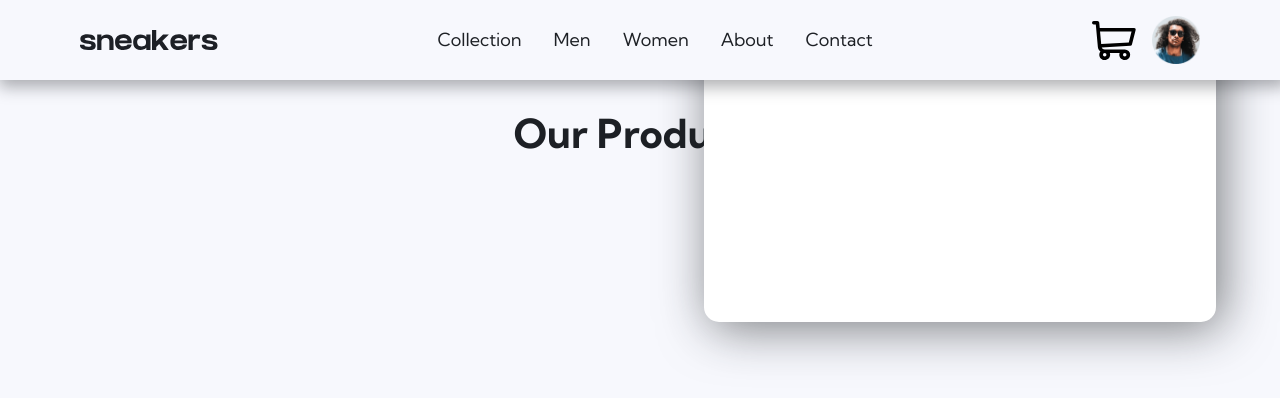
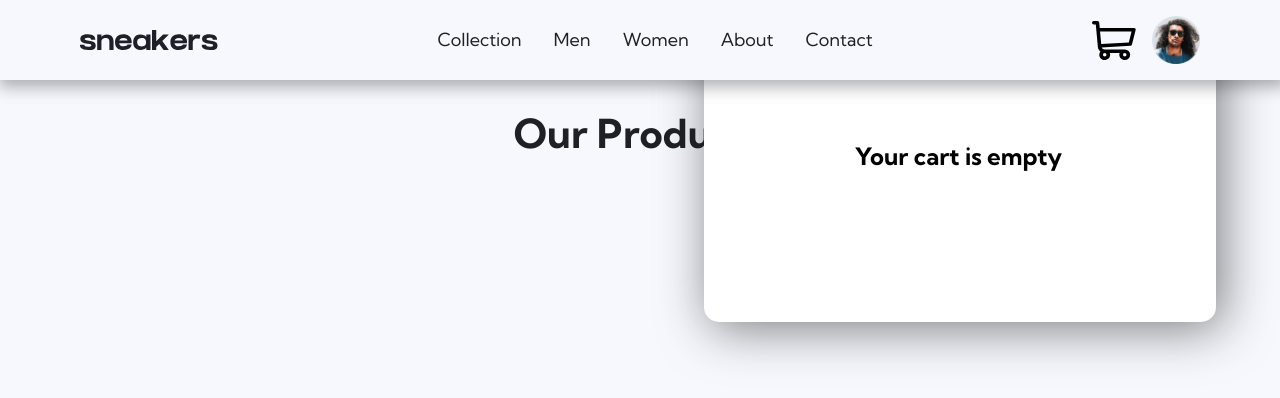
Before and after one commit to amhsimo007/Ecommerce-Product-Page, a website: page index.html in a window 1280 px wide. Both pictures are taken after a click on the picture 1113 px from the left and 40 px from the top of the page. Shown: the top 398 px of the page. Drawn offline with nearby package versions, Linux system fonts and the light colour scheme; files that its build step writes are made by us from their sources; no server answers.

Commit message:
correction and fixed problem in cart

```diff
--- a/src/javascript/cart.js
+++ b/src/javascript/cart.js
@@ -169,7 +169,7 @@ function getSubtotal(item) {
 }
 
 function createCartItem(item) {
-
+    displayCart.innerHTML = "";
     let total = 0;
     const subtotal = item.price * item.quantity;
     total += subtotal;
--- a/src/sass/layout/_header.scss
+++ b/src/sass/layout/_header.scss
@@ -203,13 +203,10 @@ header {
                 font: var(--font-heading-2);
             }
         }
-
-        // & :nth-child(2) {
-        //     position: absolute;
-        //     top: 50%;
-        //     left: 45%;
-        //     transform: translate(-50%, -50%);
-        // }
+        p {
+            margin: 135px;
+            font: var(--font-heading-2);
+        }
 
         .cart-content {
             display: flex;
```
